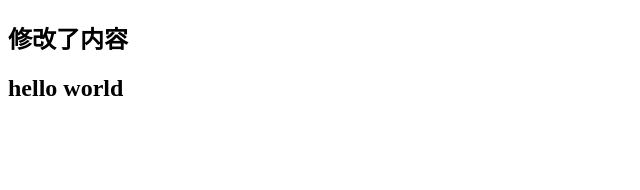
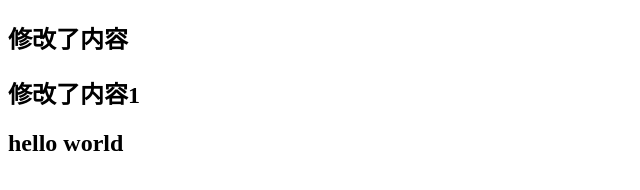
Before and after one commit to dibugyalu/github-demoe, a plain HTML site: page index.html in a window 1280 px wide. Shown: the whole page, without its empty margins (0-640 px from the left). Drawn offline with Linux system fonts and the light colour scheme.

Commit message:
修改了内容1

```diff
--- a/index.html
+++ b/index.html
@@ -9,6 +9,8 @@
 
   <h2>修改了内容</h2>
 
+  <h2>修改了内容1</h2>
+
   <h2>hello world</h2>
 </body>
 </html>
```
